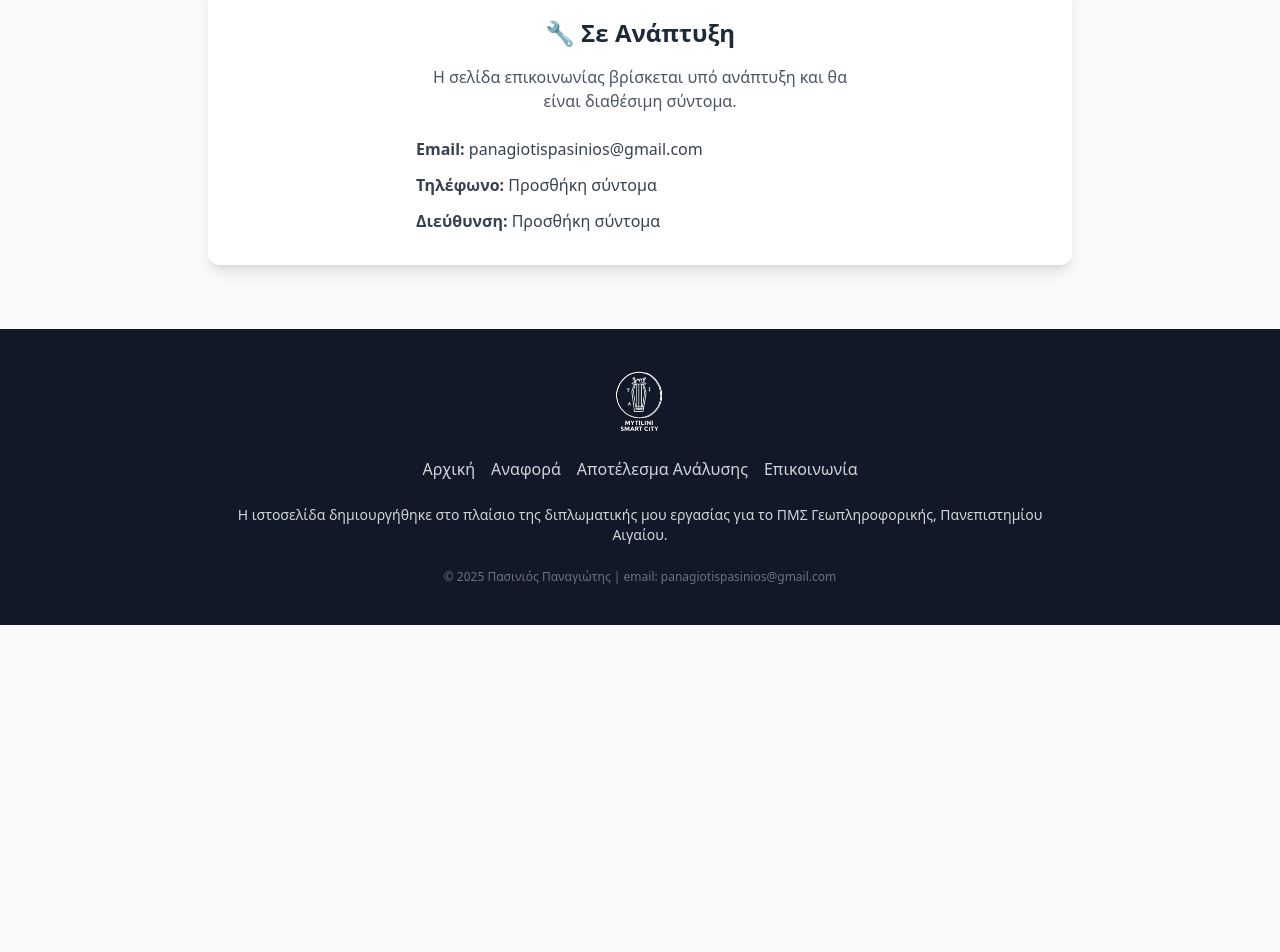
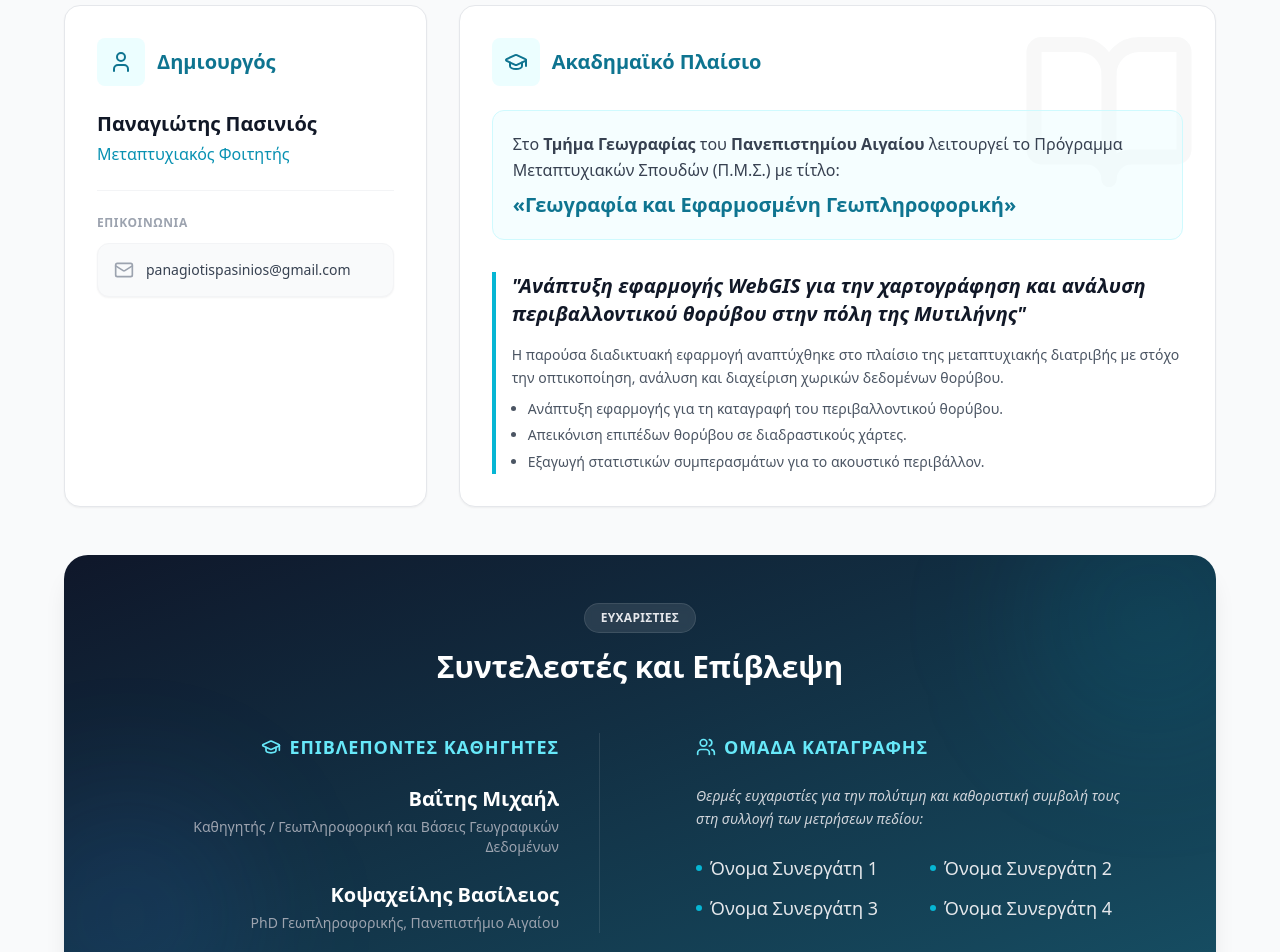
Before and after one commit to PanosPasHub/mytilene-webgis, a React (Create React App) app in the folder frontend/: page /contact in a window 1280 px wide. Shown: the part 340-1292 px from the top of the page. Before the commit the page ends 965 px from the top, so only its background shows below. Built offline with nearby package versions, Linux system fonts and the light colour scheme; no server answers.

Commit message:
Final commit2

```diff
--- a/frontend/src/components/Footer.jsx
+++ b/frontend/src/components/Footer.jsx
@@ -32,7 +32,7 @@ export function Footer() {
             to="/analysis"
             className="hover:text-white transition text-sm md:text-base"
           >
-            Αποτέλεσμα Ανάλυσης
+            Ανάλυση
           </Link>
           <Link
             to="/contact"
--- a/frontend/src/pages/ContactPage.jsx
+++ b/frontend/src/pages/ContactPage.jsx
@@ -1,50 +1,176 @@
 import React from "react";
 import { Header } from "../components/Header";
 import { Footer } from "../components/Footer";
+import { Mail, User, GraduationCap, BookOpen, Users, ExternalLink } from "lucide-react";
 
 export default function ContactPage() {
   return (
-    <div className="min-h-screen bg-gray-50">
-      {/* Hero Slider */}
+    <div className="min-h-screen bg-gray-50 font-sans flex flex-col">
       <Header />
 
-      {/* Κύριο Περιεχόμενο */}
-      <div className="py-16">
-        <div className="max-w-4xl mx-auto px-4">
-          <div className="text-center mb-12">
-            <h1 className="text-4xl font-bold text-gray-800 mb-4">
-              Επικοινωνία
+      <main className="flex-grow py-12 px-4 sm:px-6 lg:px-8">
+        <div className="max-w-6xl mx-auto space-y-12">
+
+          {/* Τίτλος Σελίδας */}
+          <div className="text-center space-y-4">
+            <h1 className="text-3xl md:text-5xl font-bold text-gray-900">
+              Ταυτότητα Έργου
             </h1>
-            <p className="text-lg text-gray-600">
-              Επικοινωνήστε μαζί μας
+            <p className="text-lg md:text-xl text-gray-600 max-w-3xl mx-auto">
+              Πληροφορίες για το ακαδημαϊκό πλαίσιο, τη Μεταπτυχιακή Διατριβή και την ομάδα ανάπτυξης του Mytilene Noise Analysis.
             </p>
           </div>
 
-          <div className="bg-white rounded-xl shadow-lg p-8 text-center">
-            <div className="max-w-md mx-auto">
-              <h2 className="text-2xl font-semibold text-gray-800 mb-4">
-                🔧 Σε Ανάπτυξη
-              </h2>
-              <p className="text-gray-600 mb-6">
-                Η σελίδα επικοινωνίας βρίσκεται υπό ανάπτυξη και θα είναι διαθέσιμη σύντομα.
-              </p>
-              <div className="space-y-3 text-left">
-                <p className="text-gray-700">
-                  <strong>Email:</strong> panagiotispasinios@gmail.com
-                </p>
-                <p className="text-gray-700">
-                  <strong>Τηλέφωνο:</strong> Προσθήκη σύντομα
-                </p>
-                <p className="text-gray-700">
-                  <strong>Διεύθυνση:</strong> Προσθήκη σύντομα
-                </p>
+          <div className="grid grid-cols-1 md:grid-cols-3 gap-8">
+
+            {/* 1. ΣΤΟΙΧΕΙΑ ΔΗΜΙΟΥΡΓΟΥ (Αριστερή Στήλη) */}
+            <div className="md:col-span-1">
+              <div className="bg-white rounded-2xl shadow-sm border border-gray-200 p-8 h-full flex flex-col">
+                <div className="flex items-center gap-3 mb-6 text-cyan-700">
+                  <div className="p-3 bg-cyan-50 rounded-lg">
+                    <User size={24} />
+                  </div>
+                  <h2 className="text-xl font-bold">Δημιουργός</h2>
+                </div>
+
+                <div className="space-y-6 flex-grow">
+                  <div>
+                    <h3 className="text-xl font-bold text-gray-900">Παναγιώτης Πασινιός</h3>
+                    <p className="text-cyan-600 font-medium mt-1">Μεταπτυχιακός Φοιτητής</p>
+                  </div>
+
+                  <div className="pt-6 border-t border-gray-100 mt-auto">
+                    <p className="text-xs uppercase tracking-wider text-gray-400 mb-3 font-semibold">Επικοινωνια</p>
+                    <a
+                      href="mailto:panagiotispasinios@gmail.com"
+                      className="flex items-center gap-3 text-gray-700 hover:text-cyan-600 transition-colors bg-gray-50 p-4 rounded-xl border border-gray-100 hover:border-cyan-300 group shadow-sm"
+                    >
+                      <Mail size={20} className="text-gray-400 group-hover:text-cyan-500"/>
+                      <span className="font-medium text-sm break-all">panagiotispasinios@gmail.com</span>
+                    </a>
+                  </div>
+                </div>
+              </div>
+            </div>
+
+            {/* 2. ΠΛΑΙΣΙΟ ΔΙΑΤΡΙΒΗΣ & ΠΜΣ (Δεξιά Στήλη - Πιο φαρδιά) */}
+            <div className="md:col-span-2">
+              <div className="bg-white rounded-2xl shadow-sm border border-gray-200 p-8 h-full relative overflow-hidden">
+                {/* Διακοσμητικό εικονίδιο φόντου */}
+                <div className="absolute top-0 right-0 p-4 opacity-[0.03] pointer-events-none">
+                  <BookOpen size={180} />
+                </div>
+
+                <div className="flex items-center gap-3 mb-6 text-cyan-700 relative z-10">
+                  <div className="p-3 bg-cyan-50 rounded-lg">
+                    <GraduationCap size={24} />
+                  </div>
+                  <h2 className="text-xl font-bold">Ακαδημαϊκό Πλαίσιο</h2>
+                </div>
+
+                <div className="space-y-8 relative z-10">
+
+                  {/* Πληροφορίες ΠΜΣ */}
+                  <div className="bg-cyan-50/50 p-5 rounded-xl border border-cyan-100">
+                    <p className="text-gray-700 mb-2 leading-relaxed">
+                      Στο <span className="font-semibold">Τμήμα Γεωγραφίας</span> του <span className="font-semibold">Πανεπιστημίου Αιγαίου</span> λειτουργεί το Πρόγραμμα Μεταπτυχιακών Σπουδών (Π.Μ.Σ.) με τίτλο:
+                    </p>
+                    <a
+                      href="https://geography.aegean.gr/geoinformatics/"
+                      target="_blank"
+                      rel="noopener noreferrer"
+                      className="text-lg md:text-xl font-bold text-cyan-700 hover:text-cyan-900 transition-colors inline-flex items-center gap-2 group"
+                    >
+                      «Γεωγραφία και Εφαρμοσμένη Γεωπληροφορική»
+                      <ExternalLink size={18} className="opacity-0 group-hover:opacity-100 transition-opacity" />
+                    </a>
+                  </div>
+
+                  {/* Τίτλος Διατριβής */}
+                  <div className="pl-4 border-l-4 border-cyan-500">
+                    <h3 className="text-lg md:text-xl font-bold text-gray-900 leading-relaxed italic mb-4">
+                      "Ανάπτυξη εφαρμογής WebGIS για την χαρτογράφηση και ανάλυση περιβαλλοντικού θορύβου στην πόλη της Μυτιλήνης"
+                    </h3>
+                    <div className="prose prose-cyan text-gray-600 leading-relaxed text-sm">
+                      <p className="mb-2">
+                        Η παρούσα διαδικτυακή εφαρμογή αναπτύχθηκε στο πλαίσιο της μεταπτυχιακής διατριβής με στόχο την οπτικοποίηση,
+                        ανάλυση και διαχείριση χωρικών δεδομένων θορύβου.
+                      </p>
+                      <ul className="list-disc pl-4 space-y-1">
+                        <li>Ανάπτυξη εφαρμογής για τη καταγραφή του περιβαλλοντικού θορύβου.</li>
+                        <li>Απεικόνιση επιπέδων θορύβου σε διαδραστικούς χάρτες.</li>
+                        <li>Εξαγωγή στατιστικών συμπερασμάτων για το ακουστικό περιβάλλον.</li>
+                      </ul>
+                    </div>
+                  </div>
+
+                </div>
               </div>
             </div>
           </div>
+
+          {/* 3. ΕΥΧΑΡΙΣΤΙΕΣ (Κάτω μέρος) */}
+          <div className="bg-gradient-to-br from-slate-900 to-cyan-900 rounded-3xl shadow-xl p-8 md:p-12 text-white relative overflow-hidden">
+            {/* Διακοσμητικά στοιχεία φόντου */}
+            <div className="absolute top-0 right-0 w-64 h-64 bg-cyan-500/10 rounded-full blur-3xl -mr-16 -mt-16 pointer-events-none"></div>
+            <div className="absolute bottom-0 left-0 w-64 h-64 bg-blue-500/10 rounded-full blur-3xl -ml-16 -mb-16 pointer-events-none"></div>
+
+            <div className="relative z-10 text-center mb-12">
+              <div className="inline-flex items-center gap-2 bg-white/10 px-4 py-1.5 rounded-full mb-4 border border-white/10 backdrop-blur-sm">
+                <span className="font-semibold text-xs tracking-wide uppercase text-gray-200">Ευχαριστιες</span>
+              </div>
+              <h2 className="text-3xl font-bold">Συντελεστές και Επίβλεψη</h2>
+            </div>
+
+            <div className="grid grid-cols-1 md:grid-cols-2 gap-12 md:gap-20 max-w-5xl mx-auto relative z-10">
+
+              {/* Επιβλέποντες Καθηγητές */}
+              <div className="text-center md:text-right md:border-r border-white/10 md:pr-10">
+                <h3 className="text-cyan-300 font-bold text-lg mb-6 flex items-center justify-center md:justify-end gap-2 uppercase tracking-wider">
+                  <GraduationCap size={20} /> Επιβλεποντες Καθηγητες
+                </h3>
+                <ul className="space-y-6">
+                  <li className="group">
+                    <p className="text-xl font-semibold group-hover:text-cyan-200 transition-colors">Βαΐτης Μιχαήλ</p>
+                    <p className="text-gray-400 text-sm mt-1">Καθηγητής / Γεωπληροφορική και Βάσεις Γεωγραφικών Δεδομένων</p>
+                  </li>
+                  <li className="group">
+                    <p className="text-xl font-semibold group-hover:text-cyan-200 transition-colors">Κοψαχείλης Βασίλειος</p>
+                    <p className="text-gray-400 text-sm mt-1">PhD Γεωπληροφορικής, Πανεπιστήμιο Αιγαίου</p>
+                  </li>
+                </ul>
+              </div>
+
+              {/* Ομάδα Καταγραφής */}
+              <div className="text-center md:text-left md:pl-4">
+                <h3 className="text-cyan-300 font-bold text-lg mb-6 flex items-center justify-center md:justify-start gap-2 uppercase tracking-wider">
+                  <Users size={20} /> Ομαδα Καταγραφης
+                </h3>
+                <p className="text-gray-300 text-sm mb-6 italic leading-relaxed max-w-md mx-auto md:mx-0">
+                  Θερμές ευχαριστίες για την πολύτιμη και καθοριστική συμβολή τους στη συλλογή των μετρήσεων πεδίου:
+                </p>
+                <ul className="grid grid-cols-1 sm:grid-cols-2 gap-3 text-lg font-medium">
+                  <li className="flex items-center justify-center md:justify-start gap-2 text-gray-200 hover:text-white transition-colors">
+                    <span className="w-1.5 h-1.5 bg-cyan-500 rounded-full"></span> Όνομα Συνεργάτη 1
+                  </li>
+                  <li className="flex items-center justify-center md:justify-start gap-2 text-gray-200 hover:text-white transition-colors">
+                    <span className="w-1.5 h-1.5 bg-cyan-500 rounded-full"></span> Όνομα Συνεργάτη 2
+                  </li>
+                  <li className="flex items-center justify-center md:justify-start gap-2 text-gray-200 hover:text-white transition-colors">
+                    <span className="w-1.5 h-1.5 bg-cyan-500 rounded-full"></span> Όνομα Συνεργάτη 3
+                  </li>
+                  <li className="flex items-center justify-center md:justify-start gap-2 text-gray-200 hover:text-white transition-colors">
+                    <span className="w-1.5 h-1.5 bg-cyan-500 rounded-full"></span> Όνομα Συνεργάτη 4
+                  </li>
+                </ul>
+              </div>
+
+            </div>
+          </div>
+
         </div>
-      </div>
+      </main>
 
-      {/* Footer */}
       <Footer />
     </div>
   );
```
